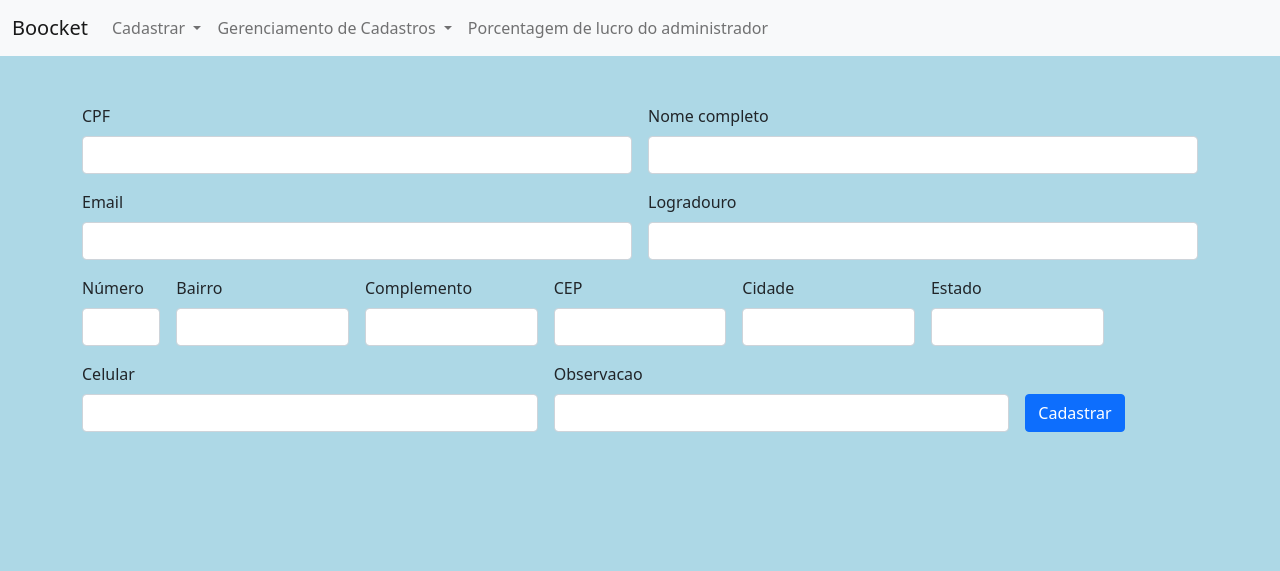
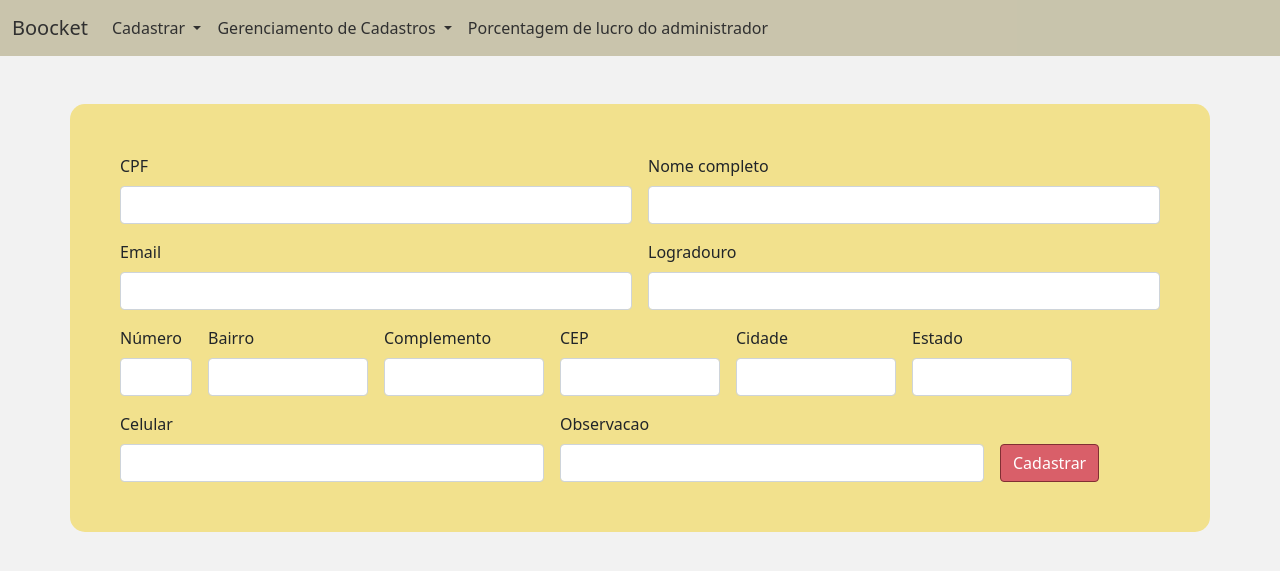
Before and after one commit to RebecaSRodrigues/Trabalho-GPS, a PHP site: page /cliente/cadastroCliente.php in a window 1280 px wide. Shown: the top 571 px of the page. Run offline with PHP 8.4, Linux system fonts and the light colour scheme.

Commit message:
Mudanca estilo dos cadastros

```diff
--- a/assets/css/style.css
+++ b/assets/css/style.css
@@ -1,9 +1,9 @@
 body {
-    background-color: #ADD8E6;
+    background-color: #F2F2F2;
 }
 
 thead {
-    background-color: royalblue;
+    background-color: #F29544;
 }
 
 /* width */
@@ -19,6 +19,31 @@ thead {
 
 /* Handle */
 ::-webkit-scrollbar-thumb {
-  background: rgb(116, 114, 133);
+  background: #BFB99B;
   border-radius: 10px;
 }
+
+.navbar {
+  background-color: #BFB99B;
+  opacity: 80%;
+}
+
+.navbar .nav-link:hover {
+  background-color: #aca37a;
+  border-radius: 15px;
+}
+
+.navbar a {
+  color: black !important;
+}
+
+.div-form {
+  background-color: #F2E18D ;
+  padding: 50px;
+  border-radius: 15px;
+}
+
+.btn-primary, .btn-primary:hover {
+  background-color: #D95F69;
+  border-color: #812F33;
+}
--- a/cliente/cadastroCliente.php
+++ b/cliente/cadastroCliente.php
@@ -4,7 +4,7 @@
 ?>
 
 <!-- nome completo, CPF, endereço (logradouro, número, bairro, complemento, CEP, cidade e estado), e-mail, celular -->
-<div class="container mt-5">
+<div class="container mt-5 div-form">
     <form class="form row g-3" action="" method="post">
         <div class="col-md-6">
             <label for="inputCpf" class="form-label">CPF</label>
--- a/header.php
+++ b/header.php
@@ -11,7 +11,7 @@
 <script src="https://cdn.jsdelivr.net/npm/bootstrap@5.0.1/dist/js/bootstrap.min.js" integrity="sha384-Atwg2Pkwv9vp0ygtn1JAojH0nYbwNJLPhwyoVbhoPwBhjQPR5VtM2+xf0Uwh9KtT" crossorigin="anonymous"></script>
 <body>
     <header>
-        <nav class="navbar navbar-expand-lg navbar-light bg-light">
+        <nav class="navbar navbar-expand-lg">
         <div class="container-fluid">
             <a class="navbar-brand" href="/Trabalho-GPS">Boocket</a>
             <button class="navbar-toggler" type="button" data-bs-toggle="collapse" data-bs-target="#navbarNavAltMarkup" aria-controls="navbarNavAltMarkup" aria-expanded="false" aria-label="Toggle navigation">
--- a/servico/cadastroServico.php
+++ b/servico/cadastroServico.php
@@ -12,7 +12,7 @@
 ?>
 
 <!-- nome completo, CPF, endereço (logradouro, número, bairro, complemento, CEP, cidade e estado), e-mail, celular -->
-<div class="container mt-5">
+<div class="container mt-5 div-form">
     <form class="form row g-3" action="" method="post">
         <div class="col-md-4">
             <label for="selectCliente" class="form-label">Cliente</label>
--- a/servidor/cadastroServidor.php
+++ b/servidor/cadastroServidor.php
@@ -4,7 +4,7 @@
 ?>
 
 <!-- nome completo, CPF, endereço (logradouro, número, bairro, complemento, CEP, cidade e estado), e-mail, celular -->
-<div class="container mt-5">
+<div class="container mt-5 div-form">
     <form class="form row g-3" action="" method="post">
         <div class="col-md-6">
             <label for="inputCpf" class="form-label">CPF</label>
```
